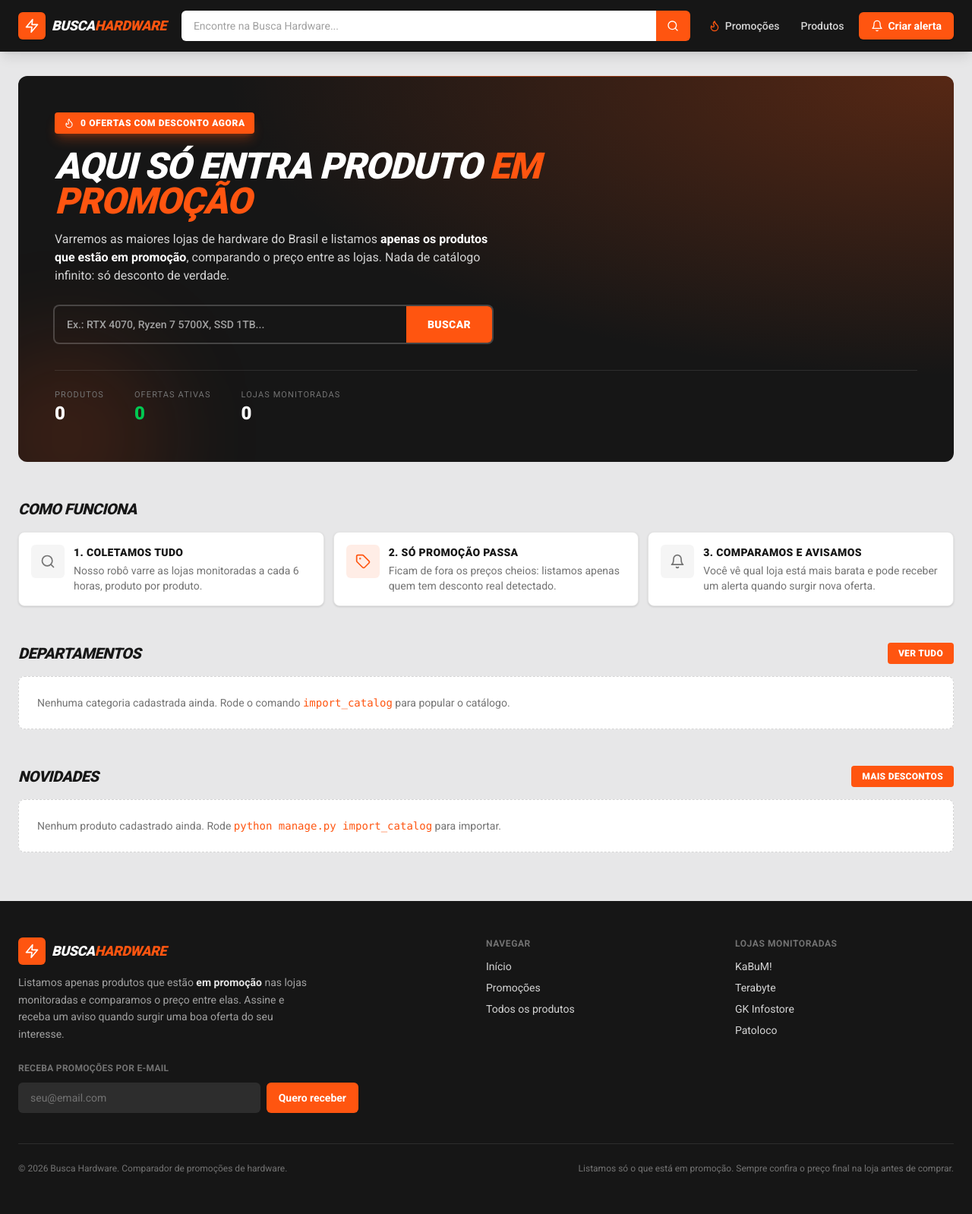
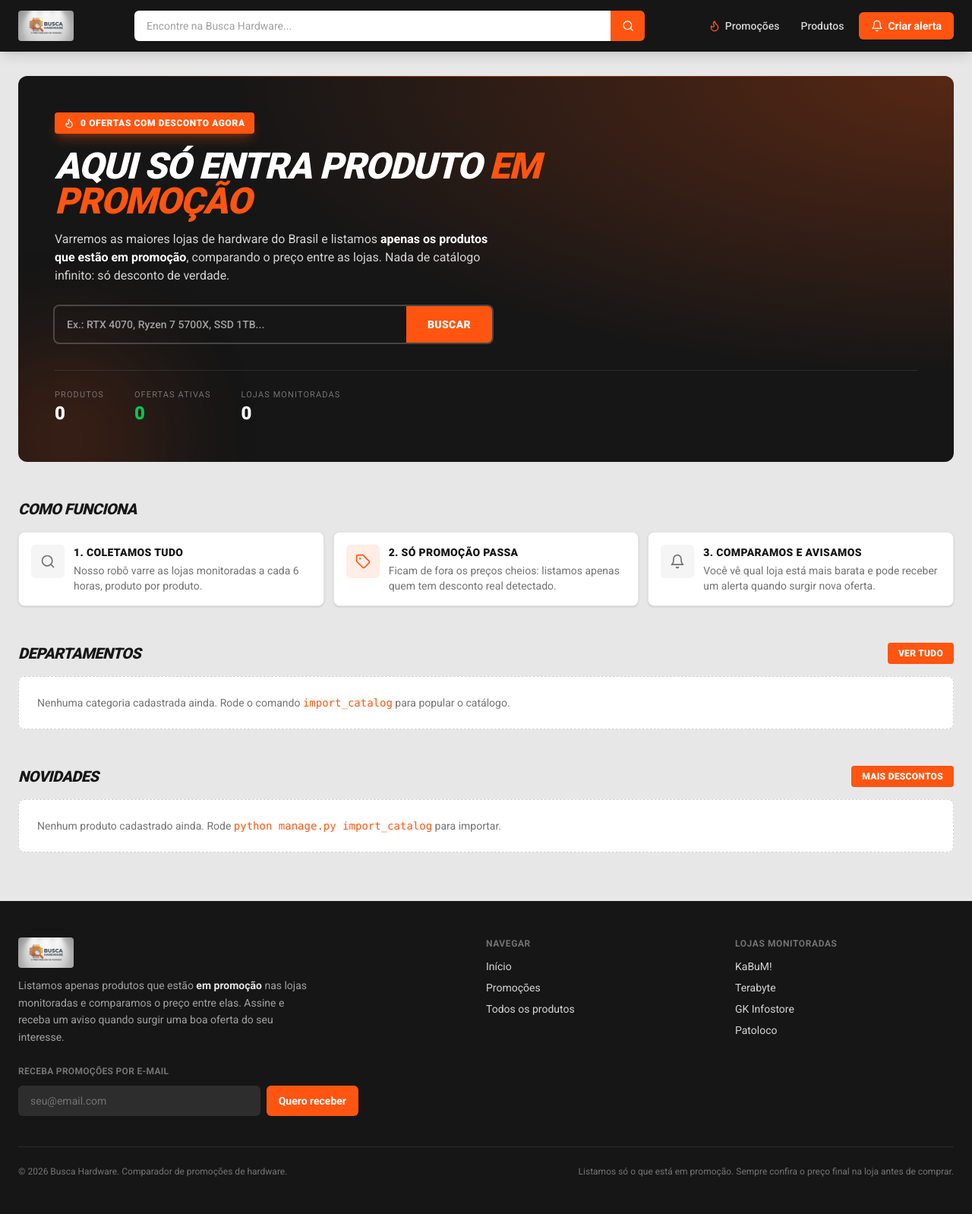
Before and after one commit to kauafernandomelo/busca-hardware, a Django app: page / in a window 1280 px wide. Shown: the whole page at 76% size. Before the commit the page ends 1545 px from the top, so only its background shows below. Run offline with Django 5.2, Linux system fonts and the light colour scheme; data that the repository does not hold is empty; style sheets or scripts are compiled from the project's sources.

Commit message:
feat: adiciona logo Busca Hardware no header e footer

```diff
--- a/templates/base.html
+++ b/templates/base.html
@@ -22,9 +22,8 @@
             <div class="mx-auto max-w-7xl px-4 sm:px-6">
                 <div class="flex h-[4.25rem] items-center gap-3">
 
-                    <a href="{% url 'catalog:home' %}" class="flex shrink-0 items-center gap-2 text-lg font-black uppercase italic tracking-tight">
-                        <span class="grid h-9 w-9 place-items-center rounded-md bg-brand text-white shadow-sm">{% icon "zap" "h-5 w-5" %}</span>
-                        <span>Busca<span class="text-brand">Hardware</span></span>
+                    <a href="{% url 'catalog:home' %}" class="flex shrink-0 items-center gap-2">
+                        <img src="{% static 'images/logo.jpg' %}" alt="Busca Hardware" class="h-10 w-auto rounded">
                     </a>
 
                     <form action="{% url 'catalog:search' %}" method="get" class="ml-2 hidden flex-1 md:block" role="search">
@@ -129,9 +128,8 @@
             <div class="grid gap-10 md:grid-cols-[minmax(0,2fr)_minmax(0,1fr)_minmax(0,1fr)]">
 
                 <div>
-                    <a href="{% url 'catalog:home' %}" class="flex items-center gap-2 text-lg font-black uppercase italic tracking-tight text-white">
-                        <span class="grid h-9 w-9 place-items-center rounded-md bg-brand text-white">{% icon "zap" "h-5 w-5" %}</span>
-                        <span>Busca<span class="text-brand">Hardware</span></span>
+                    <a href="{% url 'catalog:home' %}" class="flex items-center gap-2">
+                        <img src="{% static 'images/logo.jpg' %}" alt="Busca Hardware" class="h-10 w-auto rounded">
                     </a>
                     <p class="mt-3 max-w-sm text-sm leading-relaxed text-neutral-400">
                         Listamos apenas produtos que estão <strong class="font-semibold text-neutral-200">em promoção</strong> nas lojas monitoradas
```
Also changed, not shown: static/images/logo.jpg (added), 1 other file.
